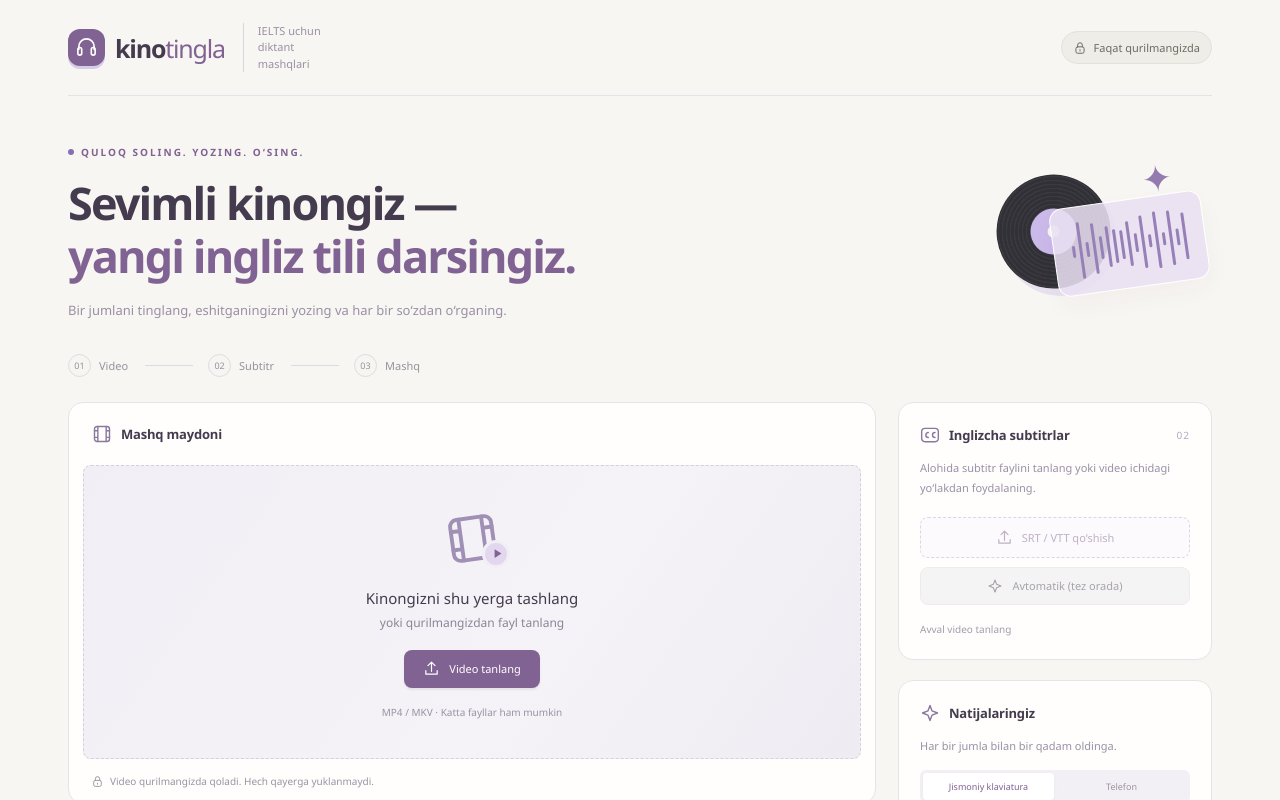
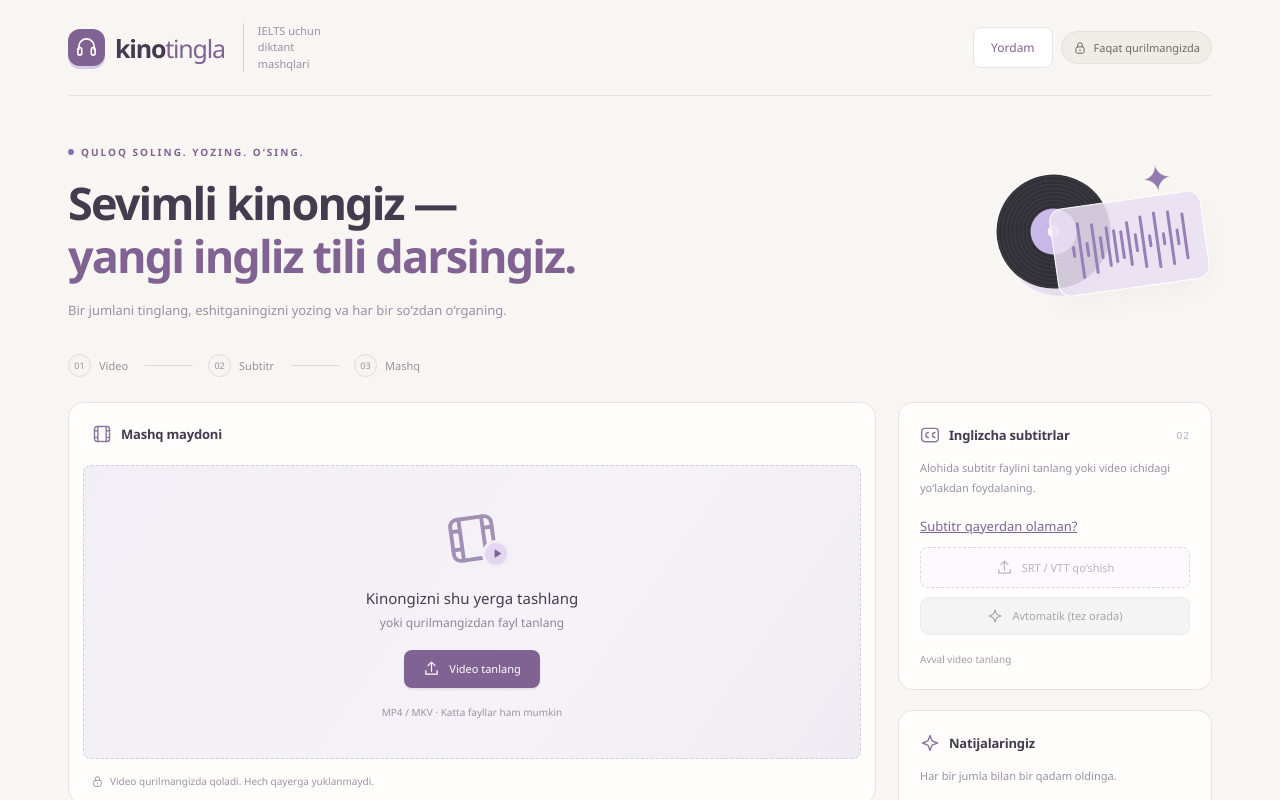
Before and after one commit to sabdur4hmonov/script-kino-eng-, a React (Vite) app: page / in a window 1280 px wide. Shown: the top 800 px of the page. Built offline with nearby package versions, Linux system fonts and the light colour scheme.

Commit message:
feat: add accessible Uzbek subtitle help

```diff
--- a/src/App.css
+++ b/src/App.css
@@ -1350,3 +1350,67 @@ footer {
     transition: none !important;
   }
 }
+
+.header-actions {
+  display: flex;
+  align-items: center;
+  gap: 8px;
+}
+.help-button {
+  background: white;
+  border: 1px solid var(--line);
+  color: var(--purple);
+}
+.help-link {
+  padding: 0;
+  border: 0;
+  background: none;
+  color: var(--purple);
+  text-decoration: underline;
+  font: inherit;
+  cursor: pointer;
+}
+.subtitle-help {
+  display: block;
+  margin-bottom: 12px;
+  font-size: 13px;
+}
+.help-dialog {
+  width: min(620px, calc(100% - 28px));
+  max-height: calc(100dvh - 32px);
+  padding: 22px;
+  border: 1px solid var(--line);
+  border-radius: 16px;
+  color: var(--ink);
+  overflow: auto;
+}
+.help-dialog::backdrop {
+  background: #221a2c80;
+}
+.help-heading {
+  display: flex;
+  align-items: center;
+  justify-content: space-between;
+  gap: 12px;
+}
+.help-heading h2 {
+  margin: 0;
+}
+.help-dialog section {
+  margin-top: 18px;
+  line-height: 1.55;
+}
+.help-dialog h3,
+.help-dialog h4,
+.help-dialog p,
+.help-dialog ol {
+  margin: 0 0 6px;
+}
+.help-dialog ol {
+  padding-inline-start: 24px;
+}
+@media (max-width: 380px) {
+  .header-actions .privacy-pill {
+    display: none;
+  }
+}
--- a/src/App.tsx
+++ b/src/App.tsx
@@ -1,6 +1,7 @@
 import { useCallback, useEffect, useRef, useState } from 'react'
 import type { ChangeEvent, KeyboardEvent } from 'react'
 import { uz as t } from './i18n/uz'
+import { HelpDialog } from './HelpDialog'
 import type { Device, MediaScan, Session } from './types'
 import { parseSubtitles, timeLabel, cleanText } from './lib/subtitles'
 import { checkAnswer } from './lib/checking'
@@ -89,6 +90,12 @@ const initialDevice = (): Device =>
   navigator.maxTouchPoints > 0 && matchMedia('(pointer: coarse)').matches ? 'phone' : 'desktop'
 
 export default function App() {
+  const [helpOpen, setHelpOpen] = useState(false)
+  const helpTrigger = useRef<HTMLButtonElement>(null)
+  function openHelp(trigger: HTMLButtonElement) {
+    helpTrigger.current = trigger
+    setHelpOpen(true)
+  }
   const [file, setFile] = useState<File>()
   const [url, setUrl] = useState('')
   const [session, setSession] = useState<Session>()
@@ -464,7 +471,7 @@ export default function App() {
   }
   useEffect(() => {
     const keydown = (event: globalThis.KeyboardEvent) => {
-      if (event.ctrlKey && event.code === 'Space') {
+      if (!helpOpen && event.ctrlKey && event.code === 'Space') {
         event.preventDefault()
         void replay()
       }
@@ -481,7 +488,7 @@ export default function App() {
       window.removeEventListener('blur', pauseClock)
       document.removeEventListener('visibilitychange', pauseClock)
     }
-  }, [replay, stopClip])
+  }, [helpOpen, replay, stopClip])
   function speak(word: string) {
     if (!('speechSynthesis' in window)) {
       setNotice(t.speechUnavailable)
@@ -550,10 +557,20 @@ export default function App() {
           </span>
           <span className="brand-subtitle">{t.tagline}</span>
         </a>
-        <span className="privacy-pill">
-          <Icon name="lock" size={14} />
-          {t.private}
-        </span>
+        <div className="header-actions">
+          <button
+            type="button"
+            className="button help-button"
+            aria-haspopup="dialog"
+            onClick={(event) => openHelp(event.currentTarget)}
+          >
+            {t.help}
+          </button>
+          <span className="privacy-pill">
+            <Icon name="lock" size={14} />
+            {t.private}
+          </span>
+        </div>
       </header>
       <main>
         <section className="intro">
@@ -941,6 +958,14 @@ export default function App() {
                 <span className="section-number">02</span>
               </div>
               <p className="panel-copy">{t.subtitlesHint}</p>
+              <button
+                type="button"
+                className="help-link subtitle-help"
+                aria-haspopup="dialog"
+                onClick={(event) => openHelp(event.currentTarget)}
+              >
+                {t.subtitleHelp}
+              </button>
               <input
                 ref={subtitleInput}
                 hidden
@@ -1205,6 +1230,13 @@ export default function App() {
         <span>{t.footer}</span>
         <span>{t.footerNote}</span>
       </footer>
+      <HelpDialog
+        open={helpOpen}
+        onClose={() => {
+          setHelpOpen(false)
+          helpTrigger.current?.focus()
+        }}
+      />
     </div>
   )
 }
--- /dev/null
+++ b/src/HelpDialog.tsx
@@ -0,0 +1,62 @@
+import { useEffect, useRef } from 'react'
+import { uz as t } from './i18n/uz'
+
+export function HelpDialog({ open, onClose }: { open: boolean; onClose: () => void }) {
+  const dialog = useRef<HTMLDialogElement>(null)
+  const close = useRef<HTMLButtonElement>(null)
+
+  useEffect(() => {
+    if (open && dialog.current && !dialog.current.open) {
+      dialog.current.showModal()
+      close.current?.focus()
+    }
+  }, [open])
+
+  return (
+    <dialog
+      ref={dialog}
+      id="app-help"
+      className="help-dialog"
+      aria-labelledby="help-title"
+      onClose={onClose}
+      onKeyDown={(event) => {
+        // This plain-text dialog has one interactive control.
+        if (event.key === 'Tab') {
+          event.preventDefault()
+          close.current?.focus()
+        }
+      }}
+    >
+      <div className="help-heading">
+        <h2 id="help-title">{t.subtitleHelp}</h2>
+        <button ref={close} className="button" onClick={() => dialog.current?.close()}>
+          {t.close}
+        </button>
+      </div>
+      <section>
+        <h3>{t.helpEmbedded}</h3>
+        <p>{t.helpEmbeddedBody}</p>
+      </section>
+      <section>
+        <h3>{t.helpDownload}</h3>
+        <p>{t.helpDownloadBody}</p>
+        <p>{t.helpSync}</p>
+      </section>
+      <section>
+        <h3>{t.helpMake}</h3>
+        <h4>{t.helpSubtitleEdit}</h4>
+        <ol>
+          {t.helpSubtitleEditSteps.map((step) => (
+            <li key={step}>{step}</li>
+          ))}
+        </ol>
+        <h4>{t.helpBuzz}</h4>
+        <ol>
+          {t.helpBuzzSteps.map((step) => (
+            <li key={step}>{step}</li>
+          ))}
+        </ol>
+      </section>
+    </dialog>
+  )
+}
--- a/src/i18n/uz.ts
+++ b/src/i18n/uz.ts
@@ -124,4 +124,26 @@ export const uz = {
   shiftEarlier: 'Oldinroq',
   shiftLater: 'Keyinroq',
   importLimit: 'Subtitr fayli juda katta. 20 MB dan kichik matnli subtitr tanlang.',
+  help: 'Yordam',
+  subtitleHelp: 'Subtitr qayerdan olaman?',
+  helpEmbedded: '1. Video ichidagi subtitrlarni tekshiring',
+  helpEmbeddedBody:
+    'Videoni tanlang. «Video ichidagi subtitr» ro‘yxatidan inglizcha yo‘lakni tanlab, «Subtitrlarni olish» tugmasini bosing.',
+  helpDownload: '2. Tayyor SRT faylini toping',
+  helpDownloadBody:
+    'Bepul subtitr saytlaridan izlash uchun qidiruvga «<kino nomi> english srt» deb yozing. Film versiyangizga mos .srt faylini yuklab oling va «SRT / VTT qo‘shish» orqali oching.',
+  helpSync: 'Subtitr oldin yoki kech chiqsa, vaqtni moslash tugmalaridan foydalaning.',
+  helpMake: '3. Windows’da bepul subtitr yarating',
+  helpSubtitleEdit: 'Subtitle Edit',
+  helpSubtitleEditSteps: [
+    'Videoni Subtitle Edit’da oching.',
+    'Video → Audio to text (Whisper) menyusiga o‘ting. Ingliz tilini va mahalliy Whisper modelini tanlab, transkripsiyani boshlang.',
+    'Natijani tekshiring, SubRip (.srt) shaklida saqlang va mashqqa qo‘shing.',
+  ],
+  helpBuzz: 'Buzz',
+  helpBuzzSteps: [
+    'Buzz’da File → Import Media File orqali videoni oching.',
+    'Transcribe vazifasini, English tilini va mahalliy Whisper modelini tanlang.',
+    'Export As bo‘limida SRT ni belgilang va Run tugmasini bosing. Tayyor faylni mashqqa qo‘shing.',
+  ],
 } as const
```
Also changed, not shown: 1 other file (tests, documents, lock files or other folders).
